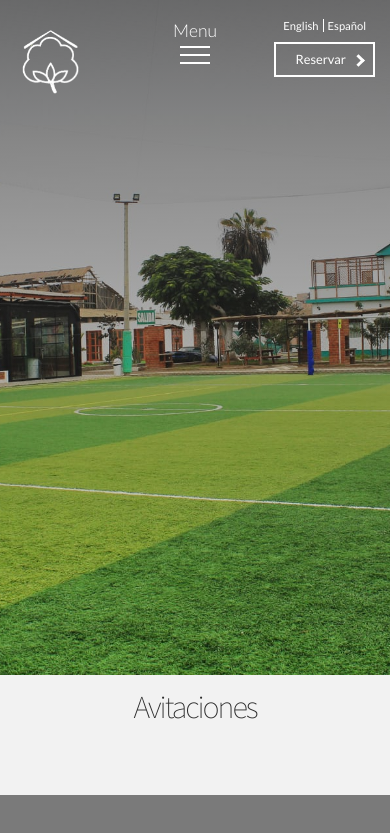
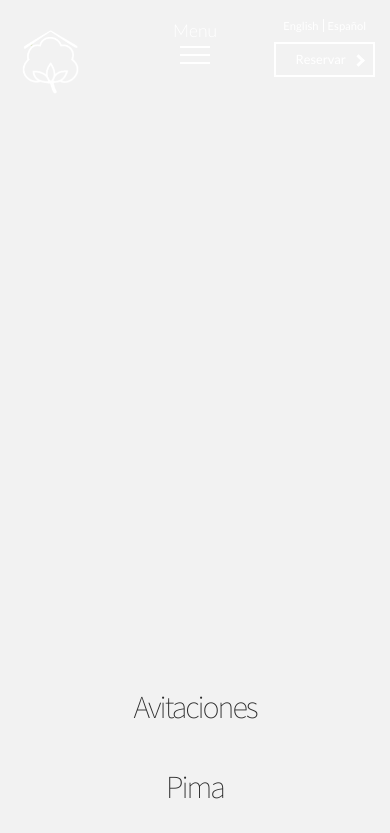
Before and after one commit to LirazG/LCA, a React (Create React App) app in the folder client/: page /hotel in a window 390 px wide. Shown: the top 833 px of the page. Built offline with nearby package versions, Linux system fonts and the light colour scheme; grey boxes are pictures that could not be loaded; a web font is replaced by a local one.

Commit message:
made hotel page without pictures

```diff
--- a/client/sass/base/_base.scss
+++ b/client/sass/base/_base.scss
@@ -4,7 +4,6 @@
   padding:0;
   margin:0;
   box-sizing: inherit;
-
 }
 
 html{
--- a/client/sass/base/_utility.scss
+++ b/client/sass/base/_utility.scss
@@ -12,6 +12,10 @@
 
 .u-margin-bottom-small{
   margin-bottom: 1.5rem !important;
+}
+
+.u-margin-top-small{
+  margin-top: 2rem !important;
 }
 
 .u-margin-top-medium{
--- a/client/sass/main.scss
+++ b/client/sass/main.scss
@@ -35,3 +35,4 @@
 @import "components/image-display.scss";
 @import "components/form.scss";
 @import "components/date-picker.scss";
+@import "components/room.scss";
--- a/client/src/components/home-page/home.js
+++ b/client/src/components/home-page/home.js
@@ -101,8 +101,8 @@ class Home extends Component {
 
   horizontalScrollTranslate(element){
     if(element){
-      let elementPosition = element.offsetTop+element.offsetHeight;
-      let viewPosition = window.pageYOffset+window.innerHeight;
+      let elementPosition = element.offsetTop + element.offsetHeight;
+      let viewPosition = window.pageYOffset + window.innerHeight;
       if(elementPosition-200 <= viewPosition && window.innerWidth > 450){
         element.style.transform = `translate(${(elementPosition-viewPosition)}px,-15vh) rotate(${(elementPosition-viewPosition)}deg)`;
       } else if(elementPosition-200 <= viewPosition && window.innerWidth < 450){
--- a/client/src/components/hotel/hotel.js
+++ b/client/src/components/hotel/hotel.js
@@ -1,17 +1,50 @@
 import React, { Component } from 'react';
+import Room from './room.js';
 import WelcomePic from '../welcome-pic.js';
+
+//import information about the rooms
+import RoomInfo from './room-info';
+
+//import pictures for room components
+import testPic from '../../img/hotel-page-img/TESTTTTTT.jpg'
 
 
 class Hotel extends Component {
 
+  constructor(props){
+
+    super(props);
+
+    this.roomsEven = [];
+    this.roomsOdd = [];
+    for(let i = 0; i < RoomInfo.length; i++){
+      if(i % 2 === 0){
+        this.roomsEven.push(<Room key={i} picture={testPic} attributes={RoomInfo[i].attributes} name={RoomInfo[i].name}></Room>)
+      } else {
+        this.roomsOdd.push(<Room key={i} picture={testPic} attributes={RoomInfo[i].attributes} name={RoomInfo[i].name}></Room>)
+      }
+    }
+
+  }
 
   render() {
+
     return (
       <main>
-        <WelcomePic classProp={'welcome__img welcome__img--sports'}/>
+        <WelcomePic classProp={'welcome__img welcome__img--hotel'}/>
         <div className="row">
           <h2 className="heading2">Avitaciones</h2>
         </div>
+
+        <div className="row">
+          <div className="col-1-of-2">
+            {this.roomsEven}
+          </div>
+          <div className="col-1-of-2">
+            {this.roomsOdd}
+          </div>
+        </div>
+
       </main>
 
     );
--- /dev/null
+++ b/client/src/components/hotel/room-info.js
@@ -0,0 +1,118 @@
+
+export default [
+  {
+    name:'pima',
+    attributes:[
+      'Cama de 3 plazas King size',
+      'Tv lcd 32”',
+      'Closet con iluminación incorporada',
+      'Tina romana para dos',
+      'Amplio tocador',
+      'Inodoro one piece ecológico',
+      'Desayuno incluido'
+    ]
+  },
+  {
+    name:'tanguis',
+    attributes:[
+      'Cama de 2 ½ plazas QUEEN',
+      'Tv lcd 20”',
+      'Confortable baño y ducha',
+      'Amplio closet',
+      'Inodoro one piece ecológico',
+      'Desayuno incluido'
+    ]
+  },
+  {
+    name:'mambo tango',
+    attributes:[
+      'Cama de 2 plazas con mosquitero',
+      'Tv lcd 20”',
+      'Closet design',
+      'Confortable baño y ducha',
+      'Inodoro one piece ecológico',
+      'Desayuno incluido'
+    ]
+  },
+  {
+    name:'tejidos peruanos',
+    attributes:[
+      'Cama de 2 plazas minimalista',
+      'Tv lcd 20”',
+      'Closet design',
+      'Confortable baño y ducha',
+      'Inodoro one piece ecológico',
+      'Desayuno incluido'
+    ]
+  },
+  {
+    name:'cuarto de la luna',
+    attributes:[
+      'Cama de 2 plazas minimalista',
+      'Tv lcd 20”',
+      'Closet design',
+      'Confortable baño y ducha',
+      'Inodoro one piece ecológico',
+      'Desayuno incluido'
+    ]
+  },
+  {
+    name:'seul 88',
+    attributes:[
+      'Cama de 2 plazas minimalista',
+      'Tv lcd 20”',
+      'Closet design',
+      'Confortable baño y ducha',
+      'Inodoro one piece ecológico',
+      'Desayuno incluido'
+    ]
+  },
+  {
+    name:'vichama room',
+    attributes:[
+      'Ingreso independiente',
+      'Cama de 2 plazas minimalista',
+      'Tv lcd 20”',
+      'Closet design',
+      'Confortable baño y ducha',
+      'Inodoro one piece ecológico',
+      'Desayuno incluido'
+    ]
+  },
+  {
+    name:'cuarto del sol',
+    attributes:[
+      'Cama de 2 plazas minimalista',
+      'Tv lcd 20”',
+      'Closet design',
+      'Confortable baño y ducha',
+      'Inodoro one piece ecológico',
+      'Desayuno incluido'
+    ]
+  },
+  {
+    name:'shangai room',
+    attributes:[
+      'Cama de 2 plazas minimalista',
+      'Batas chinas',
+      'Tv lcd 20”',
+      'Closet design',
+      'Confortable baño y ducha',
+      'Inodoro one piece ecológico',
+      'Desayuno incluido'
+    ]
+  },
+  {
+    name:'retro room',
+    attributes:[
+      'Cama de 2 plazas minimalista',
+      'Tina antigua del siglo XX',
+      'Batas chinas',
+      'Tv lcd 20”',
+      'Closet design',
+      'Confortable baño y ducha',
+      'Inodoro one piece ecológico',
+      'Desayuno incluido'
+    ]
+  },
+]
--- /dev/null
+++ b/client/src/components/hotel/room.js
@@ -0,0 +1,65 @@
+import React, { Component } from 'react';
+import { Link } from 'react-router-dom';
+
+class Room extends Component {
+
+  constructor(props){
+
+    super(props);
+
+    this.state = {
+      fade: 'no-fade-card'
+    }
+
+    this.roomAttributesList = [];
+
+    for(let i = 0; i < this.props.attributes.length; i++){
+      this.roomAttributesList.push(<li className="room__info-list--item" key={i}>{this.props.attributes[i]}</li>)
+    }
+
+    this.handleScroll = this.handleScroll.bind(this);
+    this.room = React.createRef();
+  }
+
+  componentDidMount(){
+    window.addEventListener('scroll',this.handleScrollCaller);
+  }
+
+  componentWillUnmount(){
+    window.removeEventListener('scroll',this.handleScrollCaller);
+  }
+
+  handleScroll(element,stateActive,stateRegular,offsetTopAddition = 0){
+    let elementPosition = element.offsetTop + element.offsetHeight;
+    let viewPosition = window.pageYOffset + window.innerHeight + offsetTopAddition;
+    if(elementPosition <= viewPosition){
+      this.setState(stateActive);
+    } else {
+      this.setState(stateRegular);
+    }
+  }
+
+  handleScrollCaller = () =>{
+    this.handleScroll(this.room.current,{fade:'fade-in-card'},{fade:'no-fade-card'},400);
+  }
+
+  render() {
+
+    return (
+      <div className={this.state.fade + ' room u-margin-top-big room'} ref={this.room}>
+        <h2 className="heading2">{this.props.name.charAt(0).toUpperCase() + this.props.name.slice(1)}</h2>
+        <div className="room__image-container">
+          <img className="room__image-container__picture" src={this.props.picture} alt="roomPicture"/>
+        </div>
+        <div className="room__info-container">
+          <ul className="room__info-list u-margin-top-small">
+            {this.roomAttributesList}
+          </ul>
+        </div>
+        <Link to="/" className="btn btn--gold">Reservar !</Link>
+      </div>
+    );
+  }
+}
+
+export default Room;
--- a/client/src/index.css
+++ b/client/src/index.css
@@ -284,6 +284,9 @@ body {
 
 .u-margin-bottom-small {
   margin-bottom: 1.5rem !important; }
+
+.u-margin-top-small {
+  margin-top: 2rem !important; }
 
 .u-margin-top-medium {
   margin-top: 5rem !important; }
@@ -2046,3 +2049,78 @@ body {
     height: 5rem !important;
     font-size: 1.5rem !important;
     padding: 5px 0 !important; }
+
+.room {
+  height: 70rem; }
+  @media (max-width: 61.25em) {
+    .room {
+      height: 110rem; } }
+  @media (max-width: 37.5em) {
+    .room {
+      height: 100rem;
+      width: 90%;
+      margin: auto; } }
+  .room__image-container {
+    height: 50%;
+    width: 100;
+    overflow: hidden; }
+    @media (max-width: 61.25em) {
+      .room__image-container {
+        height: 50%; } }
+    @media (max-width: 37.5em) {
+      .room__image-container {
+        height: 45%; } }
+    .room__image-container__picture {
+      width: 100%;
+      height: 100%;
+      overflow: hidden; }
+      @media (min-width: 981px) and (max-width: 1350px) {
+        .room__image-container__picture {
+          width: 200%;
+          position: relative;
+          right: 50%; } }
+      @media (max-width: 61.25em) {
+        .room__image-container__picture {
+          width: 200%;
+          position: relative;
+          right: 50%; } }
+  .room__info-list {
+    min-height: 15rem;
+    display: block; }
+    @media (min-width: 981px) and (max-width: 1350px) {
+      .room__info-list {
+        min-height: 25rem; } }
+    @media (max-width: 61.25em) {
+      .room__info-list {
+        min-height: 25rem; } }
+    .room__info-list--item {
+      font-size: 1.7rem;
+      width: 50%;
+      display: inline-block;
+      position: relative;
+      padding-left: 2rem; }
+      @media (min-width: 981px) and (max-width: 1350px) {
+        .room__info-list--item {
+          display: block;
+          width: 100%; } }
+      @media (max-width: 61.25em) {
+        .room__info-list--item {
+          display: block;
+          width: 100%;
+          text-align: center; } }
+      .room__info-list--item::before {
+        content: '';
+        background-color: #2c2c2c;
+        width: 7px;
+        height: 7px;
+        border-radius: 100%;
+        position: absolute;
+        top: 50%;
+        transform: translate3d(0, -50%, 0);
+        left: 0; }
+        @media (max-width: 61.25em) {
+          .room__info-list--item::before {
+            left: 25%; } }
+        @media (max-width: 37.5em) {
+          .room__info-list--item::before {
+            left: 10%; } }
```
Also changed, not shown: client/sass/components/_room.scss (added, +100 -0 lines), client/sass/components/_welcome.scss (+9 -1 lines), 1 other file (tests, documents, lock files or other folders).
